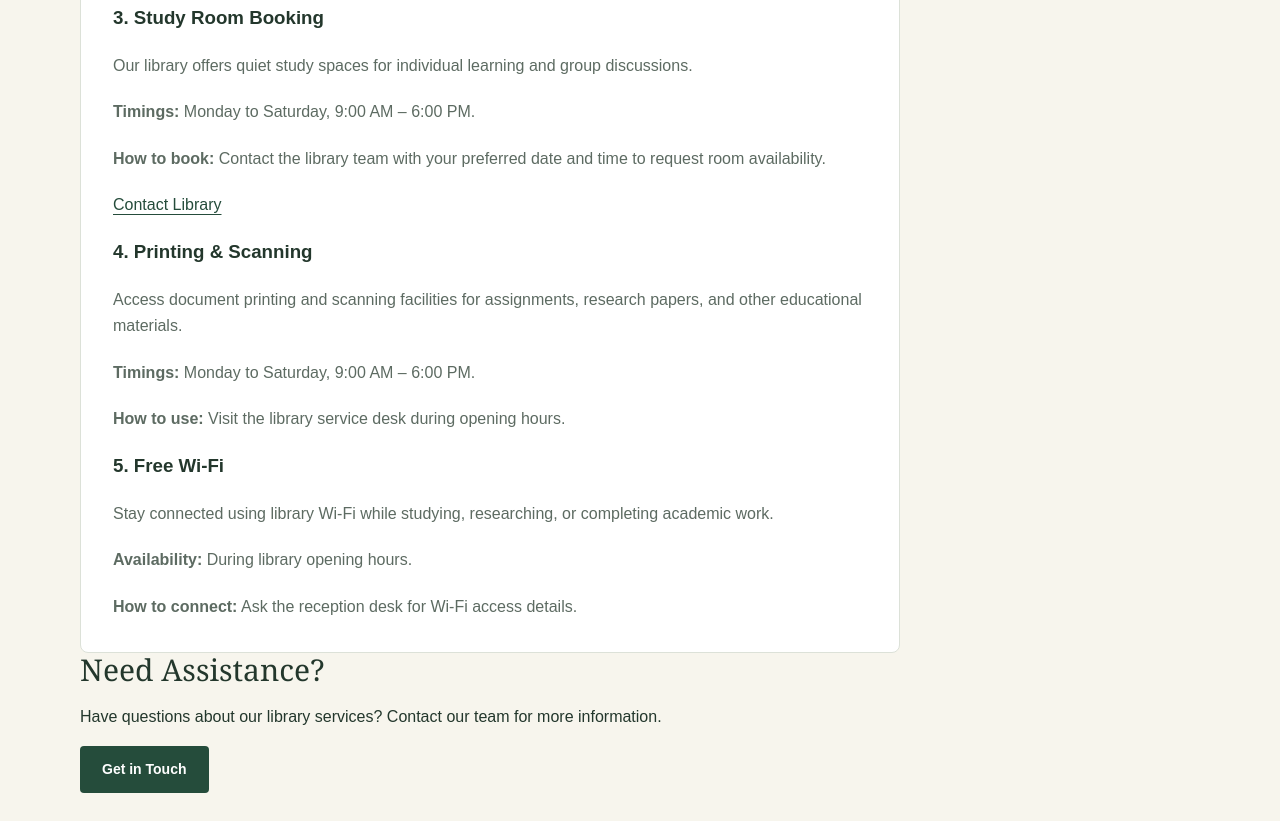
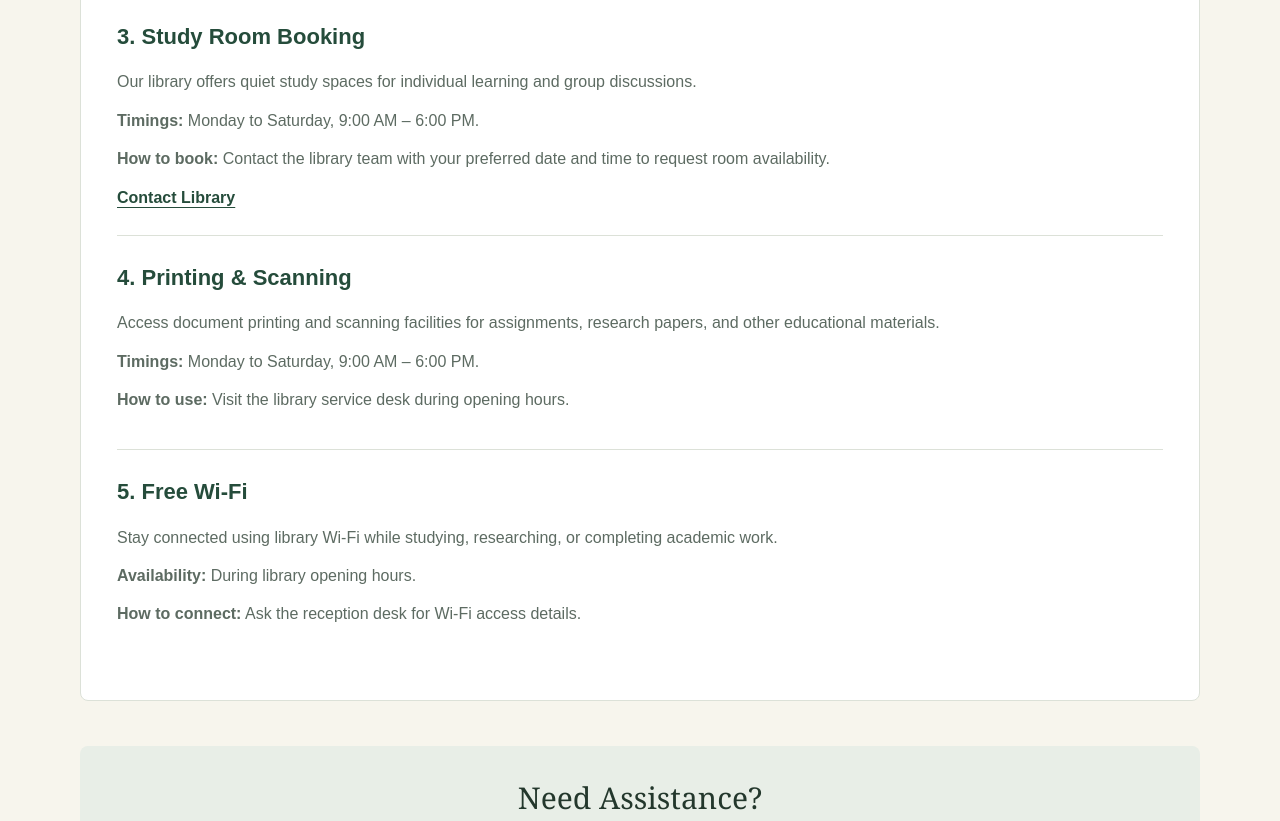
Before and after one commit to wasiqaliiii/readers-haven-library, a website: page src/services.html in a window 1280 px wide. Shown: the part 1019-1840 px from the top of the page. Drawn offline with Linux system fonts and the light colour scheme.

Commit message:
style: add responsive services styling

```diff
--- a/styles/style.css
+++ b/styles/style.css
@@ -49,4 +49,77 @@ h2 { margin: 0 0 16px; font-size: 30px; }
 /* Collections page: add selectors scoped under .page-collections here. */
 /* Membership page: add selectors scoped under .page-membership here. */
 /* Services page: add selectors scoped under .page-services here. */
+
+/* =====================================
+   DIGITAL SERVICES PAGE - ush11
+===================================== */
+
+.page-services .services-intro {
+  margin-bottom: 35px;
+}
+
+.page-services .content-panel {
+  max-width: 100%;
+  padding: 36px;
+}
+
+.page-services .service-item {
+  padding: 24px 0;
+  border-bottom: 1px solid var(--line);
+}
+
+.page-services .service-item:last-child {
+  border-bottom: none;
+}
+
+.page-services .service-item h3 {
+  margin: 0 0 14px;
+  color: var(--green);
+  font-size: 22px;
+}
+
+.page-services .service-item p {
+  margin-bottom: 12px;
+  color: var(--muted);
+}
+
+.page-services .service-item a {
+  font-weight: bold;
+  color: var(--green);
+}
+
+.page-services .services-help {
+  margin-top: 45px;
+  padding: 35px;
+  background: #e8eee7;
+  border-radius: 8px;
+  text-align: center;
+}
+
+.page-services .services-help p {
+  margin-bottom: 25px;
+  color: var(--muted);
+}
+
+/* Services-specific responsive design */
+@media (max-width: 600px) {
+
+  .page-services .content-panel {
+    padding: 20px;
+  }
+
+  .page-services .service-item {
+    padding: 18px 0;
+  }
+
+  .page-services .service-item h3 {
+    font-size: 18px;
+  }
+
+  .page-services .services-help {
+    padding: 24px 18px;
+  }
+
+}
+
 /* Contact page: add selectors scoped under .page-contact here. */
```
